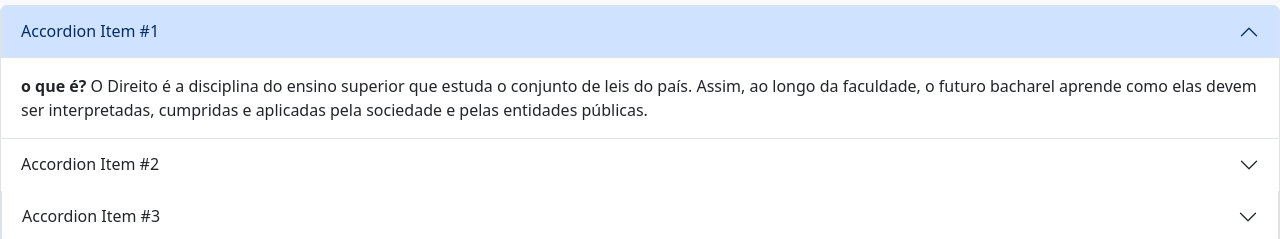
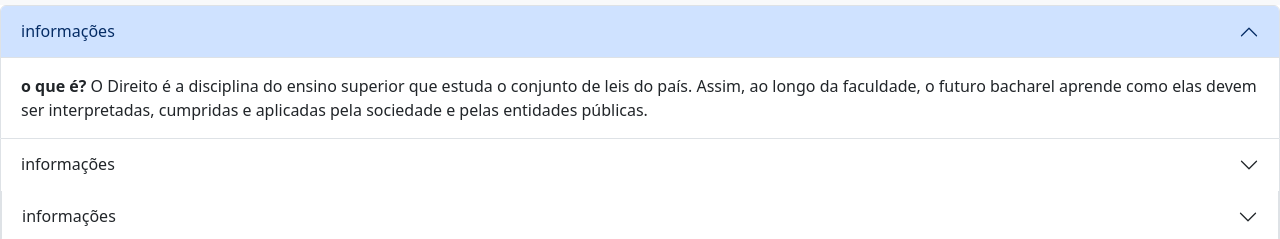
Before and after one commit to Kelisonlohmann/kelisonlohmann.github.io, a plain HTML site: page sessao1.html in a window 1280 px wide. Shown: the part 51-290 px from the top of the page. Drawn offline with nearby package versions, Linux system fonts and the light colour scheme.

Commit message:
Add files via upload

```diff
--- a/sessao1.html
+++ b/sessao1.html
@@ -52,7 +52,7 @@
         <div class="accordion-item">
           <h2 class="accordion-header">
             <button class="accordion-button" type="button" data-bs-toggle="collapse" data-bs-target="#collapseOne" aria-expanded="true" aria-controls="collapseOne">
-              Accordion Item #1
+              informações
             </button>
           </h2>
           <div id="collapseOne" class="accordion-collapse collapse show" data-bs-parent="#accordionExample">
@@ -64,7 +64,7 @@
         <div class="accordion-item">
           <h2 class="accordion-header">
             <button class="accordion-button collapsed" type="button" data-bs-toggle="collapse" data-bs-target="#collapseTwo" aria-expanded="false" aria-controls="collapseTwo">
-              Accordion Item #2
+              informações
             </button>
           </h2>
           <div id="collapseTwo" class="accordion-collapse collapse" data-bs-parent="#accordionExample">
@@ -75,7 +75,7 @@
         <div class="accordion-item">
           <h2 class="accordion-header">
             <button class="accordion-button collapsed" type="button" data-bs-toggle="collapse" data-bs-target="#collapseThree" aria-expanded="false" aria-controls="collapseThree">
-              Accordion Item #3
+              informações
             </button>
           </h2>
           <div id="collapseThree" class="accordion-collapse collapse" data-bs-parent="#accordionExample">
```
